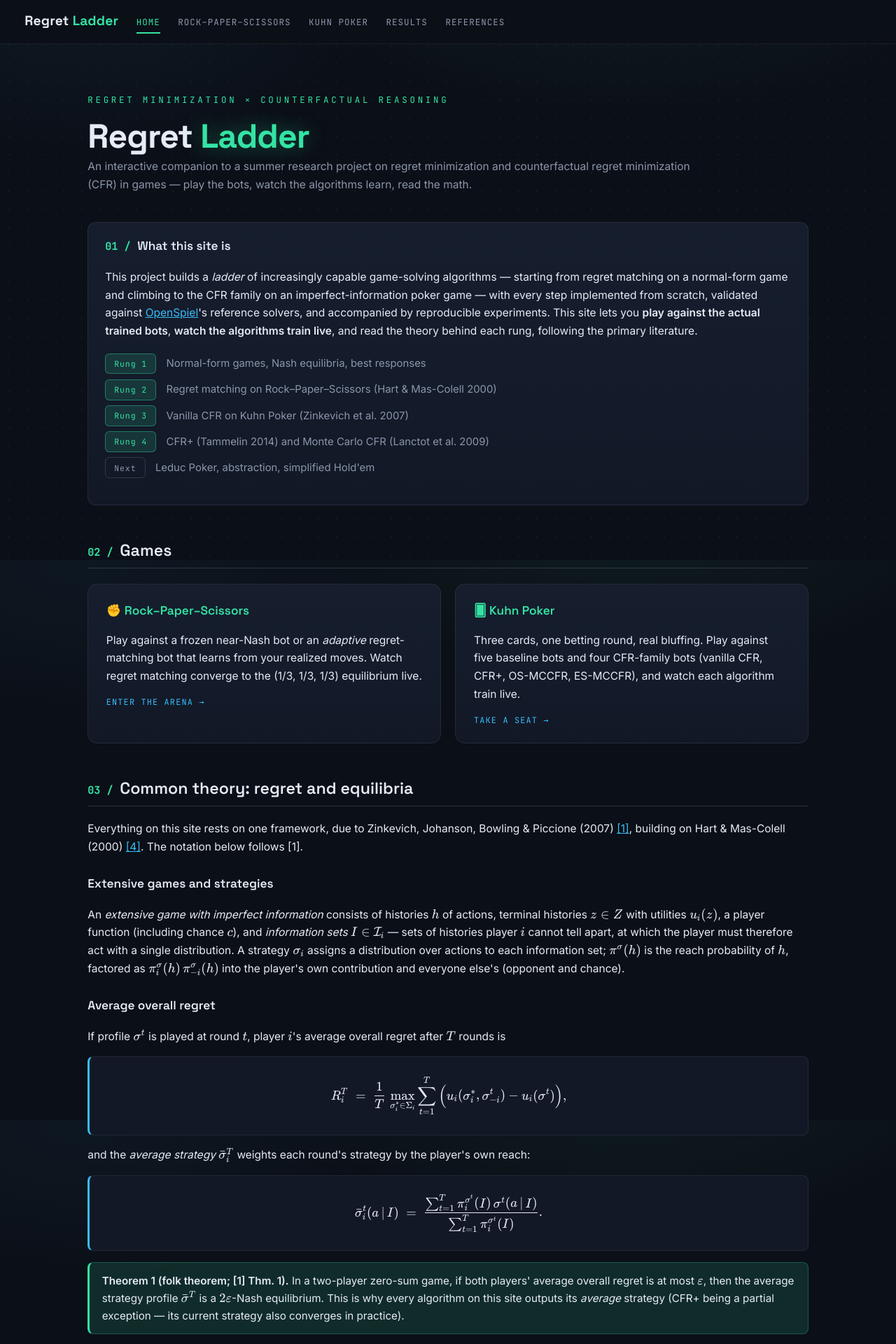
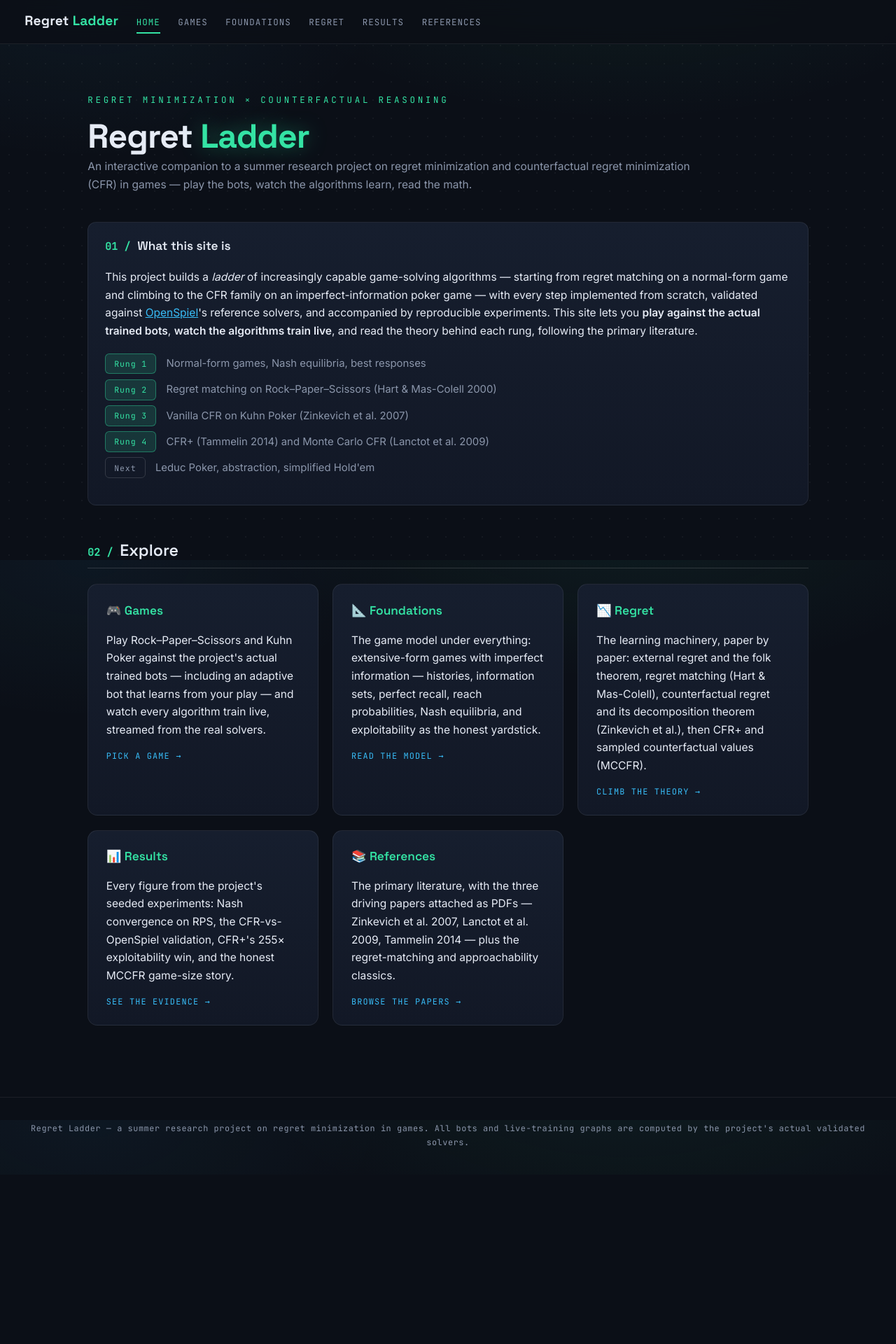
Before and after one commit to Rinnegan-1249/regret-ladder, a FastAPI app: page / in a window 1280 px wide. Shown: the top 1920 px of the page at 70% size. After the commit the page ends 1637 px from the top, so only its background shows below. Run offline with FastAPI, Linux system fonts and the light colour scheme; some libraries are stand-ins or nearby versions.

Commit message:
Restructure site into sections: Games, Foundations, Regret
- Nav now reads Home / Games / Foundations / Regret / Results /
  References instead of direct game links.
- /games: games index with RPS and Kuhn cards (algorithms, game class,
  what to try) plus a Leduc coming-soon card.
- /foundations: the extensive-form game model (histories, information
  sets, perfect recall, reach-probability factorization, epsilon-Nash,
  exploitability) following Osborne-Rubinstein / Zinkevich, with an
  RPS-vs-Kuhn comparison table.
- /regret: the regret literature ladder - external regret and the folk
  theorem, regret matching (Hart & Mas-Colell, Blackwell
  approachability, the observability point), counterfactual values and
  the decomposition theorem, CFR+ and sampled counterfactual values,
  plus a suggested reading order.
- Home page slimmed to hero + ladder + a section directory; stale
  cross-links in the game pages now point at /regret.
- Page tests extended to the three new routes (22 web tests).

Co-Authored-By: Claude Fable 5 <noreply@anthropic.com>

```diff
--- a/web/app.py
+++ b/web/app.py
@@ -42,15 +42,30 @@ def index(request: Request):
     return templates.TemplateResponse(request, "index.html", {"page": "home"})
 
 
+@app.get("/games", response_class=HTMLResponse)
+def games_page(request: Request):
+    return templates.TemplateResponse(request, "games.html", {"page": "games"})
+
+
+@app.get("/foundations", response_class=HTMLResponse)
+def foundations_page(request: Request):
+    return templates.TemplateResponse(request, "foundations.html", {"page": "foundations"})
+
+
+@app.get("/regret", response_class=HTMLResponse)
+def regret_page(request: Request):
+    return templates.TemplateResponse(request, "regret.html", {"page": "regret"})
+
+
 @app.get("/rps", response_class=HTMLResponse)
 def rps_page(request: Request):
-    return templates.TemplateResponse(request, "rps.html", {"page": "rps"})
+    return templates.TemplateResponse(request, "rps.html", {"page": "games"})
 
 
 @app.get("/kuhn", response_class=HTMLResponse)
 def kuhn_page(request: Request):
     return templates.TemplateResponse(
-        request, "kuhn.html", {"page": "kuhn", "bots": list_kuhn_bots()}
+        request, "kuhn.html", {"page": "games", "bots": list_kuhn_bots()}
     )
 
 
--- a/web/templates/base.html
+++ b/web/templates/base.html
@@ -17,8 +17,9 @@
 <nav>
   <div class="brand">Regret <span>Ladder</span></div>
   <a href="/" class="{{ 'active' if page == 'home' else '' }}">Home</a>
-  <a href="/rps" class="{{ 'active' if page == 'rps' else '' }}">Rock–Paper–Scissors</a>
-  <a href="/kuhn" class="{{ 'active' if page == 'kuhn' else '' }}">Kuhn Poker</a>
+  <a href="/games" class="{{ 'active' if page == 'games' else '' }}">Games</a>
+  <a href="/foundations" class="{{ 'active' if page == 'foundations' else '' }}">Foundations</a>
+  <a href="/regret" class="{{ 'active' if page == 'regret' else '' }}">Regret</a>
   <a href="/results" class="{{ 'active' if page == 'results' else '' }}">Results</a>
   <a href="/references" class="{{ 'active' if page == 'references' else '' }}">References</a>
 </nav>
--- a/web/templates/index.html
+++ b/web/templates/index.html
@@ -30,85 +30,41 @@
   </div>
 </div>
 
-<h2><span class="secnum">02 /</span>Games</h2>
+<h2><span class="secnum">02 /</span>Explore</h2>
 <div class="gallery">
-  <a class="game-card" href="/rps">
-    <h3>&#9994; Rock–Paper–Scissors</h3>
-    <p>Play against a frozen near-Nash bot or an <em>adaptive</em> regret-matching bot that learns from your
-    realized moves. Watch regret matching converge to the (1/3, 1/3, 1/3) equilibrium live.</p>
-    <div class="go">Enter the arena &rarr;</div>
+  <a class="game-card" href="/games">
+    <h3>&#127918; Games</h3>
+    <p>Play Rock–Paper–Scissors and Kuhn Poker against the project's actual trained bots — including an
+    adaptive bot that learns from your play — and watch every algorithm train live, streamed from the
+    real solvers.</p>
+    <div class="go">Pick a game &rarr;</div>
   </a>
-  <a class="game-card" href="/kuhn">
-    <h3>&#127136; Kuhn Poker</h3>
-    <p>Three cards, one betting round, real bluffing. Play against five baseline bots and four CFR-family
-    bots (vanilla CFR, CFR+, OS-MCCFR, ES-MCCFR), and watch each algorithm train live.</p>
-    <div class="go">Take a seat &rarr;</div>
+  <a class="game-card" href="/foundations">
+    <h3>&#128208; Foundations</h3>
+    <p>The game model under everything: extensive-form games with imperfect information — histories,
+    information sets, perfect recall, reach probabilities, Nash equilibria, and exploitability as the
+    honest yardstick.</p>
+    <div class="go">Read the model &rarr;</div>
+  </a>
+  <a class="game-card" href="/regret">
+    <h3>&#128201; Regret</h3>
+    <p>The learning machinery, paper by paper: external regret and the folk theorem, regret matching
+    (Hart &amp; Mas-Colell), counterfactual regret and its decomposition theorem (Zinkevich et al.),
+    then CFR+ and sampled counterfactual values (MCCFR).</p>
+    <div class="go">Climb the theory &rarr;</div>
+  </a>
+  <a class="game-card" href="/results">
+    <h3>&#128202; Results</h3>
+    <p>Every figure from the project's seeded experiments: Nash convergence on RPS, the CFR-vs-OpenSpiel
+    validation, CFR+'s 255&times; exploitability win, and the honest MCCFR game-size story.</p>
+    <div class="go">See the evidence &rarr;</div>
+  </a>
+  <a class="game-card" href="/references">
+    <h3>&#128218; References</h3>
+    <p>The primary literature, with the three driving papers attached as PDFs — Zinkevich et al. 2007,
+    Lanctot et al. 2009, Tammelin 2014 — plus the regret-matching and approachability classics.</p>
+    <div class="go">Browse the papers &rarr;</div>
   </a>
 </div>
 
-<h2><span class="secnum">03 /</span>Common theory: regret and equilibria</h2>
-<p>
-  Everything on this site rests on one framework, due to
-  Zinkevich, Johanson, Bowling &amp; Piccione (2007) <a href="/references">[1]</a>, building on
-  Hart &amp; Mas-Colell (2000) <a href="/references">[4]</a>. The notation below follows [1].
-</p>
-
-<h3>Extensive games and strategies</h3>
-<p>
-  An <em>extensive game with imperfect information</em> consists of histories \(h\) of actions, terminal
-  histories \(z \in Z\) with utilities \(u_i(z)\), a player function (including chance \(c\)), and
-  <em>information sets</em> \(I \in \mathcal{I}_i\) — sets of histories player \(i\) cannot tell apart, at
-  which the player must therefore act with a single distribution. A strategy \(\sigma_i\) assigns a
-  distribution over actions to each information set; \(\pi^{\sigma}(h)\) is the reach probability of
-  \(h\), factored as \(\pi^{\sigma}_i(h)\,\pi^{\sigma}_{-i}(h)\) into the player's own contribution and
-  everyone else's (opponent and chance).
-</p>
-
-<h3>Average overall regret</h3>
-<p>If profile \(\sigma^t\) is played at round \(t\), player \(i\)'s average overall regret after \(T\) rounds is</p>
-<div class="eq">$$R^T_i \;=\; \frac{1}{T}\,\max_{\sigma^*_i \in \Sigma_i} \sum_{t=1}^{T}\Big(u_i(\sigma^*_i, \sigma^t_{-i}) - u_i(\sigma^t)\Big),$$</div>
-<p>and the <em>average strategy</em> \(\bar{\sigma}^T_i\) weights each round's strategy by the player's own reach:</p>
-<div class="eq">$$\bar{\sigma}^t_i(a\,|\,I) \;=\; \frac{\sum_{t=1}^{T} \pi^{\sigma^t}_i(I)\,\sigma^t(a\,|\,I)}{\sum_{t=1}^{T} \pi^{\sigma^t}_i(I)}.$$</div>
-
-<div class="note">
-  <strong>Theorem 1 (folk theorem; [1] Thm. 1).</strong> In a two-player zero-sum game, if both players'
-  average overall regret is at most \(\varepsilon\), then the average strategy profile
-  \(\bar{\sigma}^T\) is a \(2\varepsilon\)-Nash equilibrium. This is why every algorithm on this site
-  outputs its <em>average</em> strategy (CFR+ being a partial exception — its current strategy also
-  converges in practice).
-</div>
-
-<h3>Counterfactual regret</h3>
-<p>
-  CFR's key construction: the <em>counterfactual value</em> of information set \(I\) is the expected
-  utility given that player \(i\) plays to reach \(I\), weighted by the opponent's and chance's
-  probability of reaching it ([1] Eq. 4):
-</p>
-<div class="eq">$$v_i(\sigma, I) \;=\; \sum_{z \in Z_I} \pi^{\sigma}_{-i}(z[I])\;\pi^{\sigma}(z[I], z)\;u_i(z),$$</div>
-<p>and the <em>immediate counterfactual regret</em> of action \(a\) at \(I\) is ([1] Eq. 5)</p>
-<div class="eq">$$R^T_{i,\mathrm{imm}}(I,a) \;=\; \frac{1}{T} \sum_{t=1}^{T} \Big( v_i(\sigma^t_{(I \to a)}, I) - v_i(\sigma^t, I) \Big).$$</div>
-
-<div class="note">
-  <strong>Theorem 2 (regret decomposition; [1] Thm. 3).</strong>
-  \(R^T_i \le \sum_{I \in \mathcal{I}_i} R^{T,+}_{i,\mathrm{imm}}(I)\) where \(x^+ = \max(x, 0)\).
-  Overall regret is bounded by the sum of per-information-set regrets — so independently minimizing
-  regret at each information set (with regret matching) minimizes overall regret. With regret matching
-  at each information set, \(R^T_i \le \Delta_{u,i}\,|\mathcal{I}_i|\sqrt{|A_i|}/\sqrt{T}\), giving
-  \(O(1/\sqrt{T})\) convergence to equilibrium.
-</div>
-
-<p>
-  The per-game pages develop the specific algorithms: <a href="/rps">regret matching</a> (the
-  single-information-set special case, on RPS) and <a href="/kuhn">vanilla CFR, CFR+, and MCCFR</a>
-  (on Kuhn Poker), each following its primary paper.
-</p>
-
-<h2 id="references"><span class="secnum">04 /</span>References</h2>
-<p>See the full <a href="/references">references page</a>; the three primary papers are available as PDFs:</p>
-<ol class="refs">
-  <li>Zinkevich, Johanson, Bowling, Piccione — <em>Regret Minimization in Games with Incomplete Information</em>, NIPS 2007. <span class="pdf">[<a href="/papers/NIPS07-cfr.pdf">PDF</a>]</span></li>
-  <li>Lanctot, Waugh, Zinkevich, Bowling — <em>Monte Carlo Sampling for Regret Minimization in Extensive Games</em>, NIPS 2009. <span class="pdf">[<a href="/papers/MCCFR_Lanctot2009.pdf">PDF</a>]</span></li>
-  <li>Tammelin — <em>Solving Large Imperfect Information Games Using CFR+</em>, arXiv:1407.5042, 2014. <span class="pdf">[<a href="/papers/CFRplus_Tammelin2014.pdf">PDF</a>]</span></li>
-</ol>
-
 {% endblock %}
--- a/web/templates/kuhn.html
+++ b/web/templates/kuhn.html
@@ -184,7 +184,8 @@
   <p>
     CFR traverses the full game tree each iteration, computing at every information set \(I\) the
     counterfactual values \(v_i(\sigma^t, I)\) and \(v_i(\sigma^t_{(I \to a)}, I)\)
-    (home page, Eqs. 4–5), accumulating regrets, and setting the next strategy by regret matching.
+    (see the <a href="/regret">Regret section</a>), accumulating regrets, and setting the next strategy
+    by regret matching.
     By Theorem 2 (regret decomposition) the overall regret is bounded by the per-information-set sums,
     and Theorem 1 turns vanishing regret into an approximate Nash equilibrium of the
     <em>average</em> strategy, with bound
--- a/web/templates/rps.html
+++ b/web/templates/rps.html
@@ -174,9 +174,9 @@
   <p>
     <strong>Why the average strategy converges to Nash.</strong> In zero-sum self-play, both players'
     average regrets vanish at rate \(O(1/\sqrt{T})\) (with expected updates, in practice \(O(1/T)\) here),
-    so by Theorem 1 on the <a href="/#references">home page</a> the average strategy profile converges to
-    the unique Nash equilibrium \((1/3, 1/3, 1/3)\). Note it is the <em>average</em> strategy — current
-    strategies cycle.
+    so by the folk theorem in the <a href="/regret">Regret section</a> the average strategy profile
+    converges to the unique Nash equilibrium \((1/3, 1/3, 1/3)\). Note it is the <em>average</em>
+    strategy — current strategies cycle.
   </p>
 
   <h3>Results (Week 2 experiments)</h3>
```
Also changed, not shown: tests/test_web.py (+3 -0 lines), web/templates/foundations.html (added, +95 -0 lines), web/templates/games.html (added, +57 -0 lines), web/templates/regret.html (added, +114 -0 lines).
